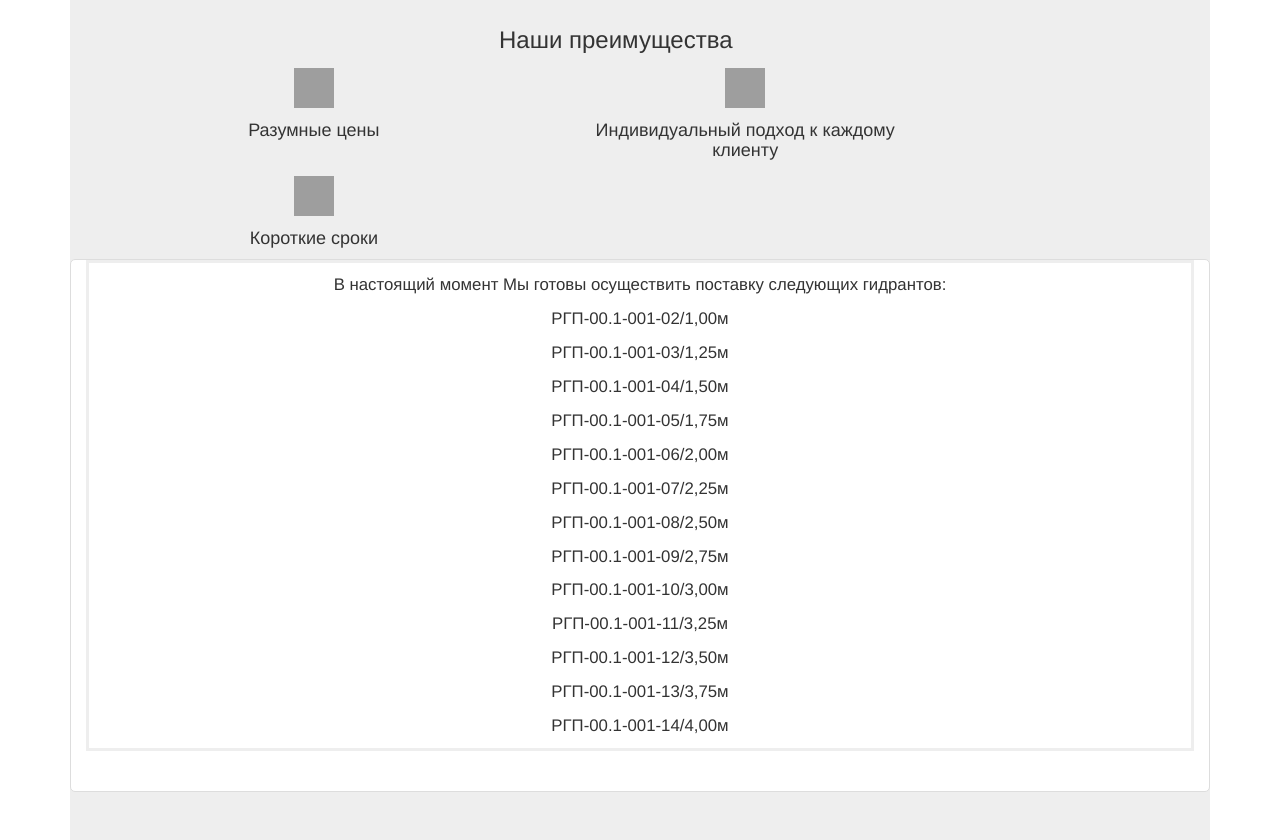
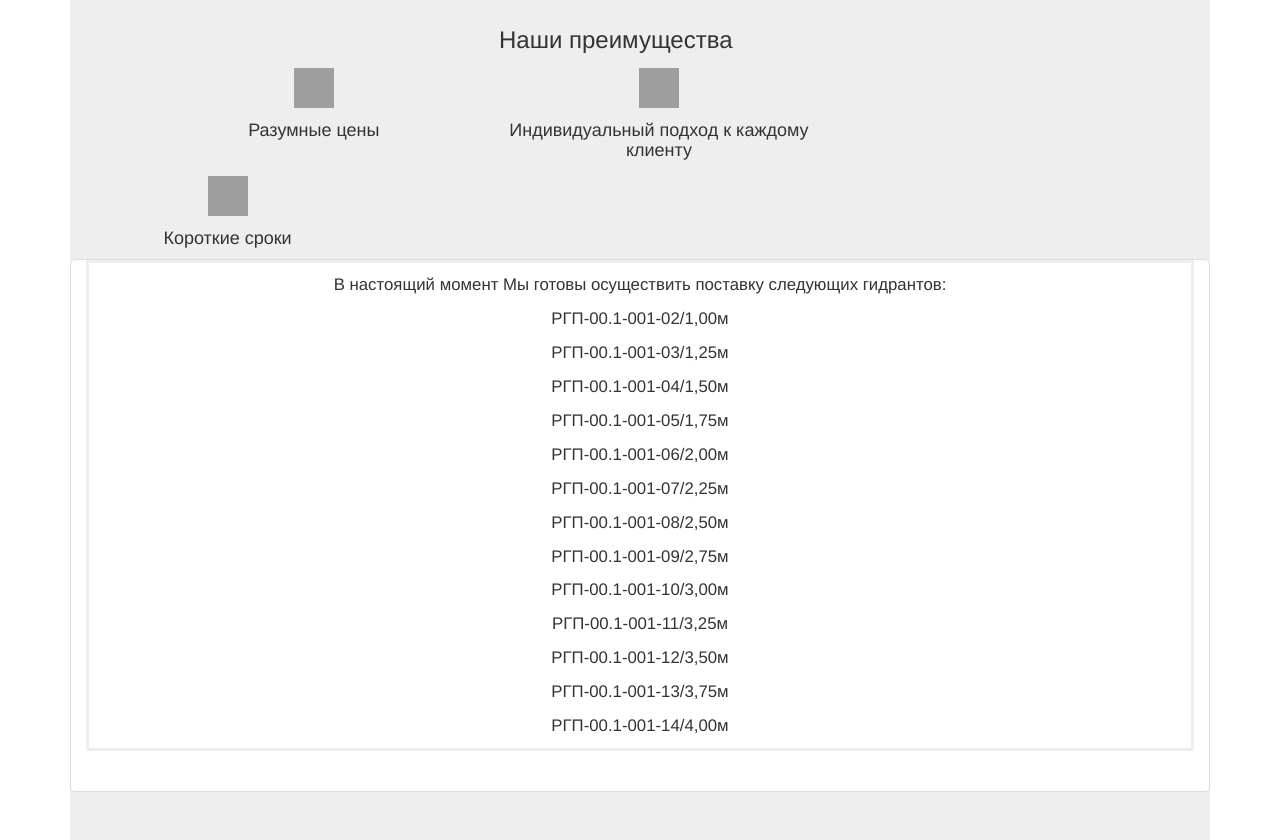
Before and after one commit to AkulichNV/intercop, a plain HTML site: page index.html in a window 1280 px wide. Shown: the part 978-1818 px from the top of the page. Drawn offline with nearby package versions, Linux system fonts and the light colour scheme; grey boxes are pictures that could not be loaded.

Commit message:
Update index.html

```diff
--- a/index.html
+++ b/index.html
@@ -88,13 +88,13 @@
 
       <h4>Разумные цены</h4>
       </div>
-        <div class="poem2 col-xs-11 col-lg-4 col-xs-offset-1"><p class="text-center under-img">
+        <div class="poem2 col-xs-12 col-lg-4 "><p class="text-center under-img">
           <img width="40" height="40" src="https://www.icone-png.com/png/24/23670.png">
 
       <h4>Индивидуальный подход к
 каждому клиенту</h4>
       </div>
-        <div class="poem3 col-xs-11 col-lg-4 col-xs-offset-1"><p class="text-center under-img">
+        <div class="poem3 col-xs-12 col-lg-4"><p class="text-center under-img">
           <img width="40" height="40" src="https://www.icone-png.com/png/26/26197.png">
 
       <h4>Короткие сроки</h4>
```
